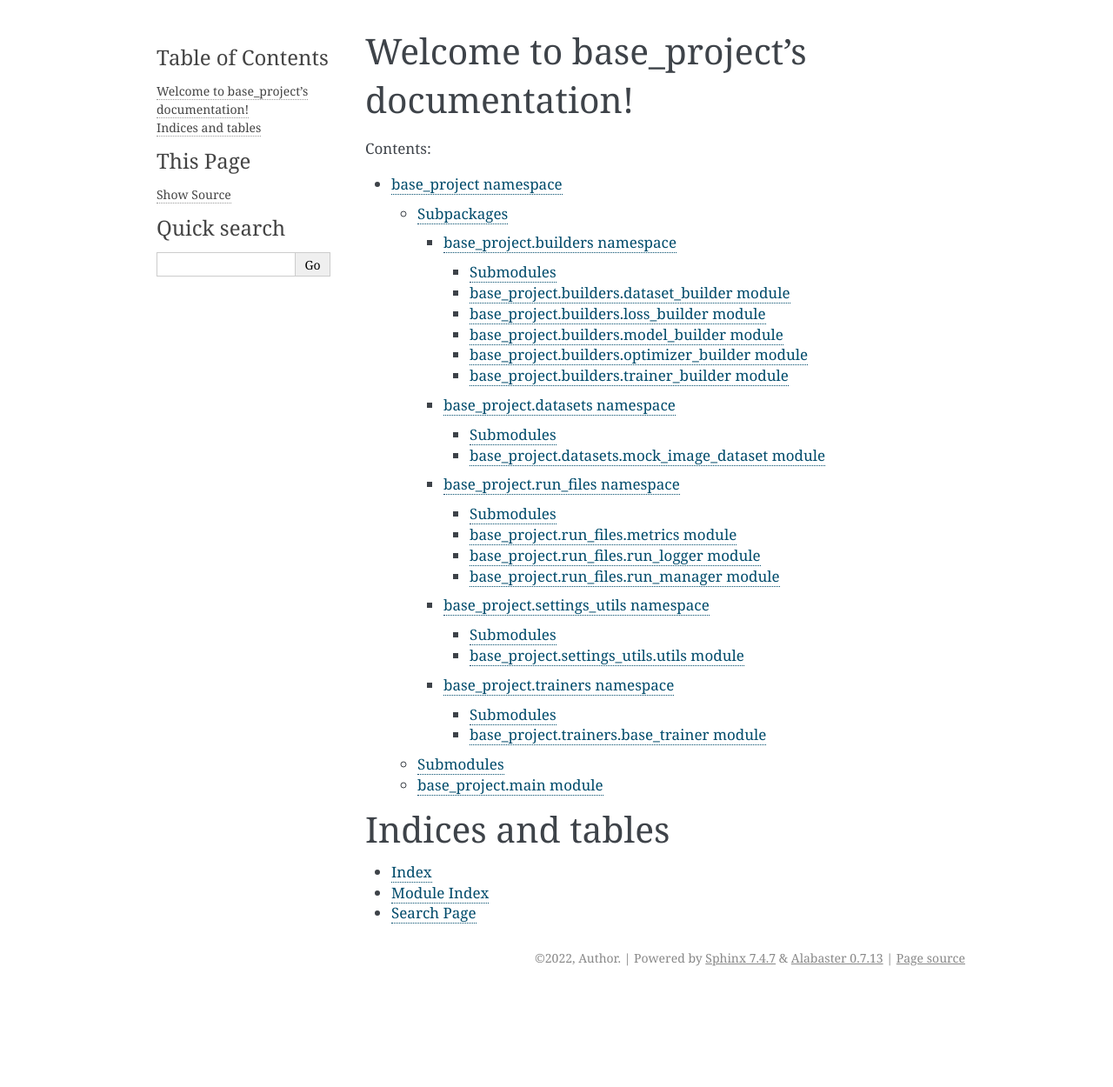
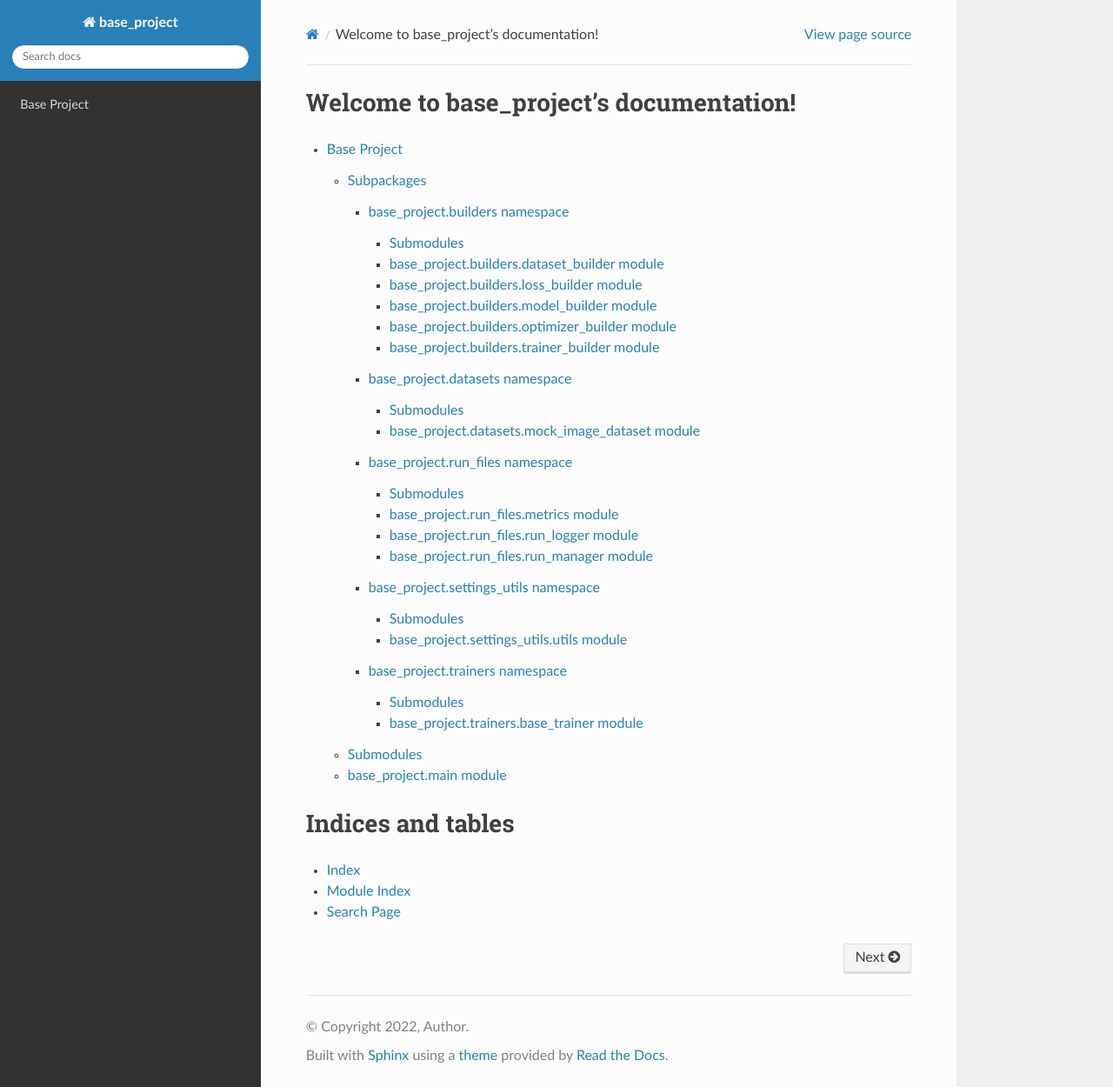
Before and after one commit to tomhend/base_project, a Sphinx documentation site: the page built from docs/index.rst, in a window 1280 px wide and 1250 px high. Shown: the whole window at 87% size. Built offline with Sphinx 7.4.7 and the Read the Docs theme 2.0.0, drawn with Linux system fonts in a browser that asks for light colours.

Commit message:
more documentation updates

```diff
--- a/docs/conf.py
+++ b/docs/conf.py
@@ -14,6 +14,8 @@ import os
 import sys
 sys.path.insert(0, '../..')
 sys.path.insert(0, '..')
+
+import sphinx_rtd_theme
 # -- Project information -----------------------------------------------------
 
 project = 'base_project'
@@ -30,6 +32,7 @@ extensions = [
     'sphinx.ext.autodoc',
     'sphinx.ext.viewcode',
     'sphinx.ext.todo',
+    'sphinx_rtd_theme'
 ]
 
 # Add any paths that contain templates here, relative to this directory.
@@ -53,7 +56,7 @@ exclude_patterns = ['_build', 'Thumbs.db', '.DS_Store']
 # The theme to use for HTML and HTML Help pages.  See the documentation for
 # a list of builtin themes.
 #
-html_theme = 'alabaster'
+html_theme = 'sphinx_rtd_theme'
 
 # Add any paths that contain custom static files (such as style sheets) here,
 # relative to this directory. They are copied after the builtin static files,
--- a/docs/index.rst
+++ b/docs/index.rst
@@ -8,9 +8,8 @@ Welcome to base_project's documentation!
 
 .. toctree::
    :maxdepth: 4
-   :caption: Contents:
 
-   base_project
+   source/base_project
 
 
 Indices and tables
--- a/docs/base_project.rst
+++ b/docs/source/base_project.rst
@@ -1,5 +1,5 @@
-base\_project namespace
-=======================
+Base Project
+============
 
 .. py:module:: base_project
 
```
Also changed, not shown: docs/source/base_project.builders.rst (renamed from docs/base_project.builders.rst), docs/source/base_project.datasets.rst (renamed from docs/base_project.datasets.rst), docs/source/base_project.run_files.rst (renamed from docs/base_project.run_files.rst), docs/source/base_project.settings_utils.rst (renamed from docs/base_project.settings_utils.rst), docs/source/base_project.trainers.rst (renamed from docs/base_project.trainers.rst), 1 other file.
